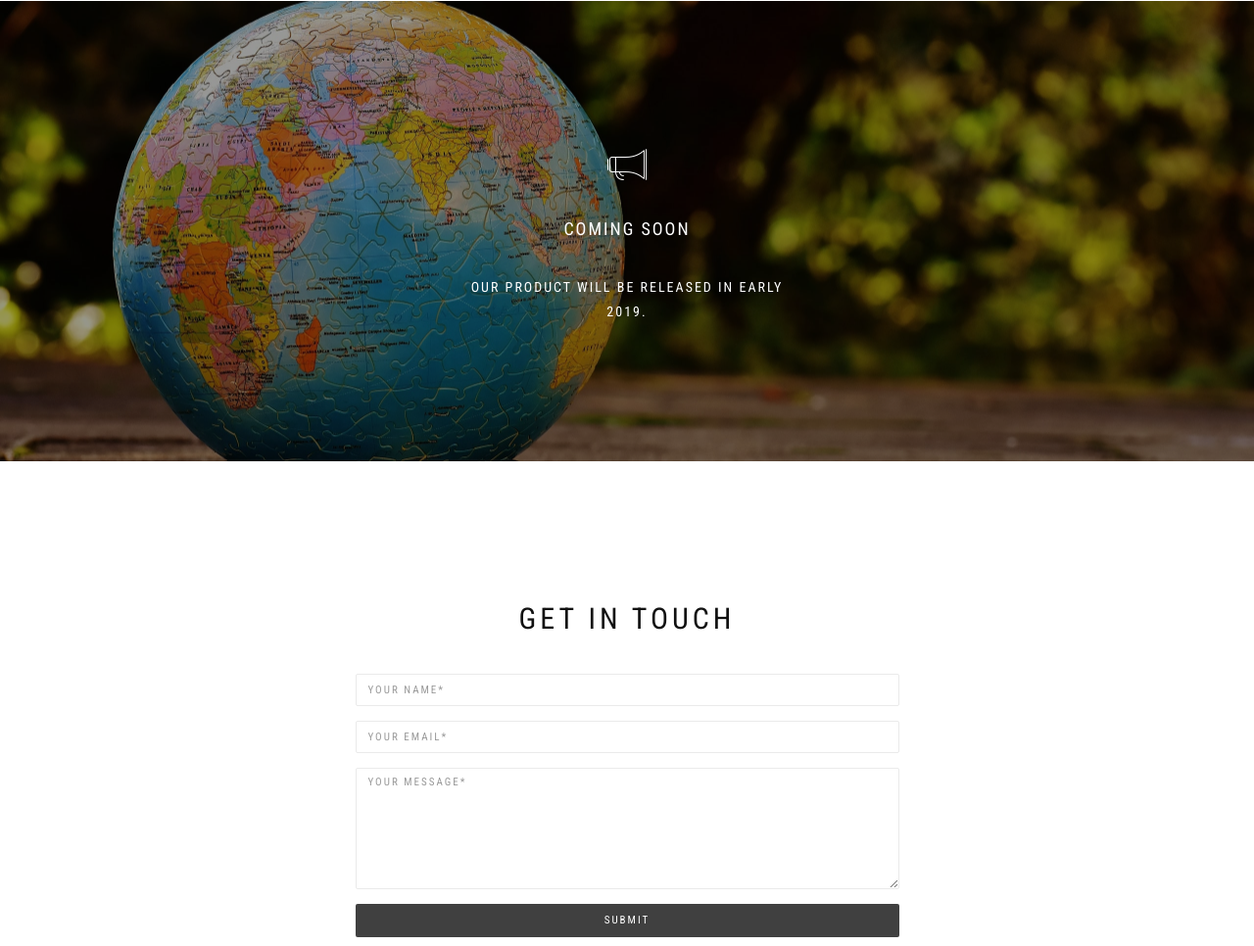
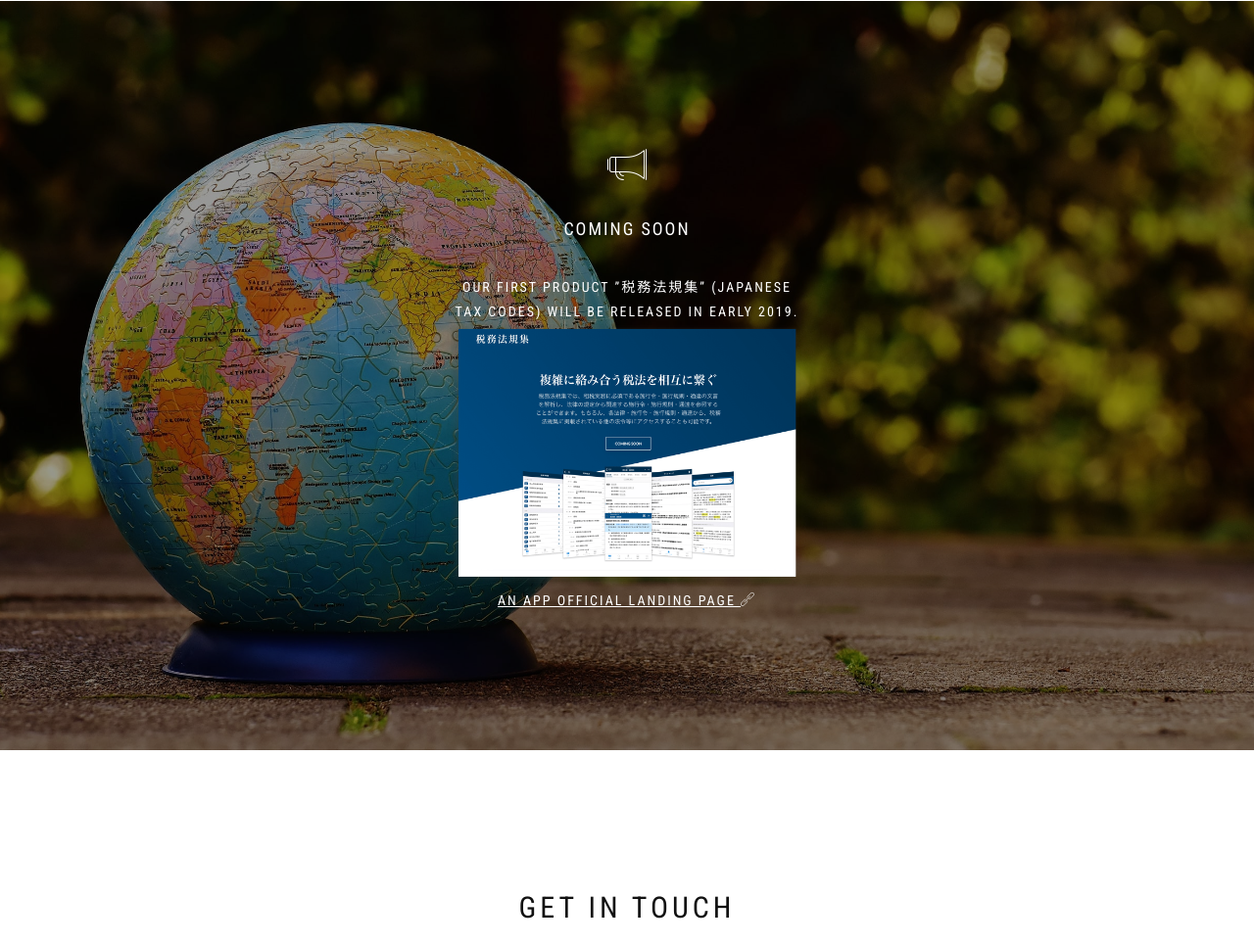
Before and after one commit to nin-tech/nin-tech.github.io, a plain HTML site: page index.html in a window 1280 px wide. Shown: the part 2672-3638 px from the top of the page at 98% size. Drawn offline with nearby package versions, Linux system fonts and the light colour scheme; a web font is replaced by a local one.

Commit message:
updated for zeimu.hoki.app

```diff
--- a/index.html
+++ b/index.html
@@ -157,7 +157,15 @@
                     <div class="col-sm-4 col-sm-offset-4">
                       <div class="testimonial-author">
                         <div class="testimonial-caption font-alt">
-                          <div class="testimonial-title">Our product will be released in early 2019.</div>
+                          <div class="testimonial-title">Our first product ”税務法規集” (Japanese Tax Codes) will be released in early 2019.</div>
+                          <div>
+                            <a href="https://zeimu.hoki.app/" target="_blank">
+                              <img src="assets/images/zeimu_app_web_sc-min.png">
+                            </a>
+                          </div>
+                          <div class="testimonial-title">
+                            <a href="https://zeimu.hoki.app/" target="_blank" style="color: #FFFFFF; text-decoration: underline; ">An app official landing page <span class="icon-attachment"></span></a>
+                          </div>
                           <!-- <div class="testimonial-descr">in </div> -->
                         </div>
                       </div>
```
Also changed, not shown: assets/images/zeimu_app_web_sc-min.png (added).
